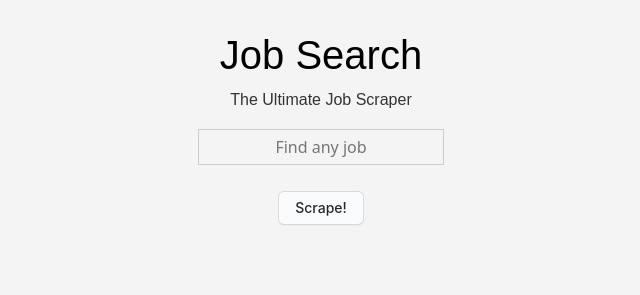
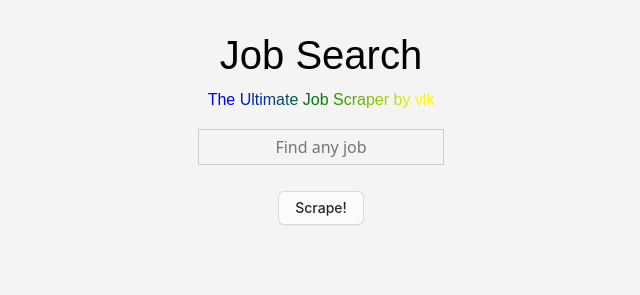
Before and after one commit to vlastimiltetour/web_app_job_search_scraping, a Flask app: page / in a window 1280 px wide. Shown: the top 295 px of the page, without its empty margins (319-959 px from the left). Run offline with Flask 2, Linux system fonts and the light colour scheme.

Commit message:
upload after repair

```diff
--- a/webapp/static/style.css
+++ b/webapp/static/style.css
@@ -43,6 +43,8 @@ input {
 img {
 	width: 100%;
 }
+
+
 
 table {
 	margin-top: 70px;
@@ -131,5 +133,8 @@ textarea {
 	margin-top: 1rem;
 }
 
-<!-- HTML !-->
-<button class="button-4" role="button">Button 4</button>
+
+.rainbow-text {
+  background-image: linear-gradient(to right, violet, indigo, blue, green, yellow, orange, red);   -webkit-background-clip: text;
+  color: transparent;
+}
--- a/webapp/templates/index.html
+++ b/webapp/templates/index.html
@@ -8,8 +8,8 @@
 {% block content %}
 
   <h1> Job Search </h1>
-    <p class="important">
-      The Ultimate Job Scraper
+    <p class="rainbow-text">
+      The Ultimate Job Scraper by vlk
 
       <form name="form" method="post" action="/">
           <input name="job" type="text" placeholder="Find any job"><br>
```
